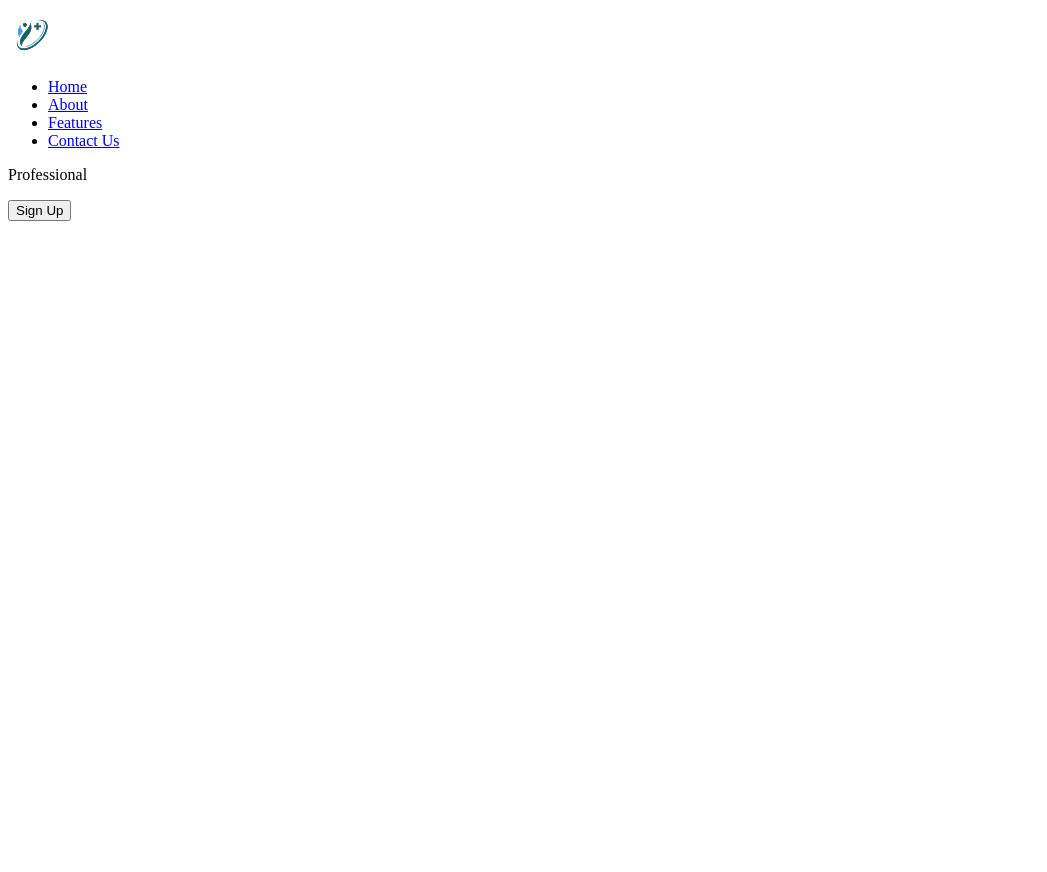
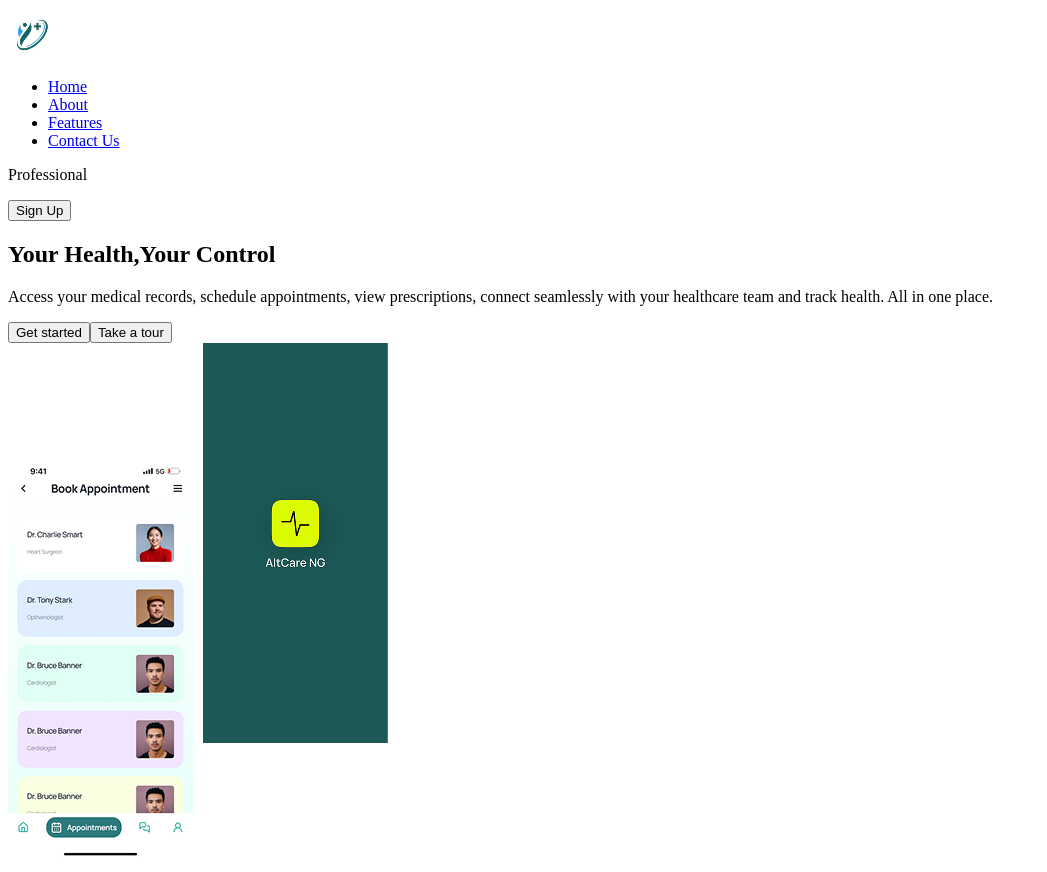
Before and after one commit to TinyDevTeam25/altcare-frontend, a React (Vite) app: page / in a window 1280 px wide. Shown: the whole page, without its empty margins (0-1047 px from the left). Before the commit the page ends 800 px from the top, so only its background shows below. Built offline with nearby package versions, Linux system fonts and the light colour scheme.

Commit message:
working on hero section for the llanding page

```diff
--- a/src/LandingPage.jsx
+++ b/src/LandingPage.jsx
@@ -1,4 +1,5 @@
 import Logo from "./assets/logo.png"
+import HeroImage from "./assets/Group 2124.png"
 
 const mainLinks = [
   { label: "Home", href: "#" },
@@ -18,6 +19,7 @@ export default function LandingPage(){
   return(
     <div>
     < Nav links={mainLinks}/>
+    < Hero/>
     </div>
   )
 }
@@ -61,3 +63,21 @@ function Button({children}){
     </button>
   )
 }
+
+function Hero(){
+  return(
+    <section>
+      <div>
+        <h1>Your Health,Your Control</h1>
+        <p>Access your medical records, schedule appointments, view prescriptions, connect seamlessly with your healthcare team and track health. All in one place.</p>
+        <span>
+          <Button>Get started</Button>
+          <Button>Take a tour</Button>
+        </span>
+      </div>
+      <div>
+        <img src={HeroImage} alt="" />
+      </div>
+    </section>
+  )
+}
```
Also changed, not shown: src/assets/Group 2124.png (added).
